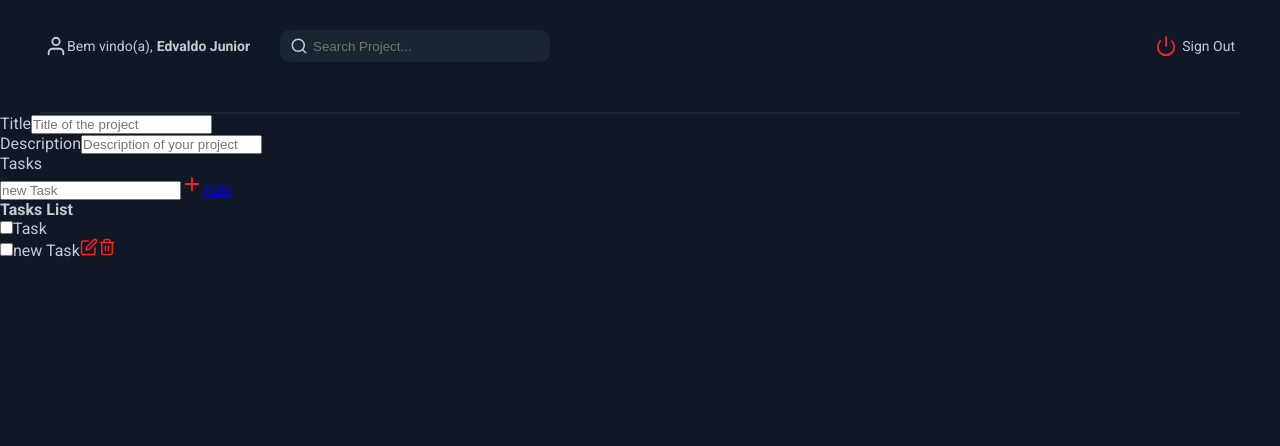
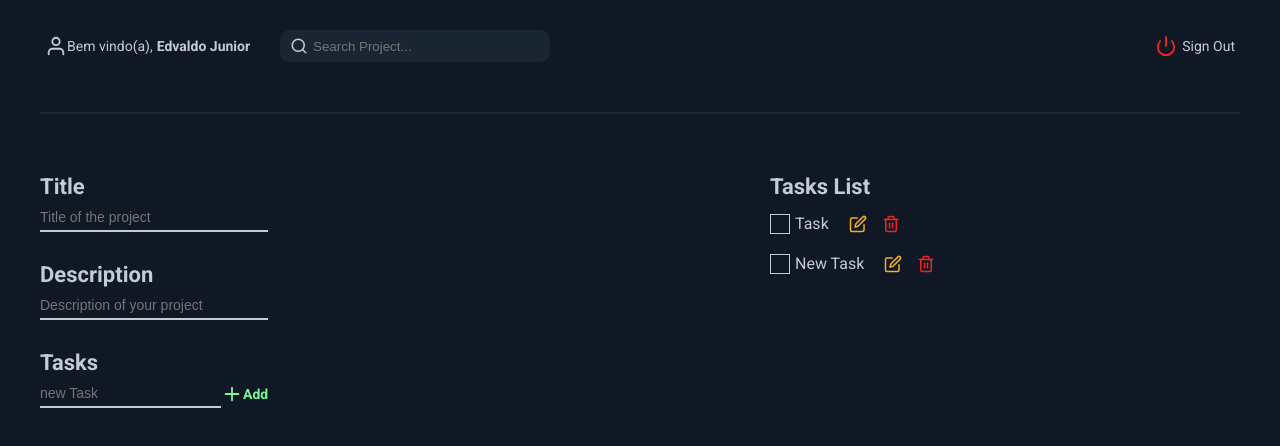
Before and after one commit to EddyPBR/project-advisor-3000, a React (Create React App) app in the folder frontend/: page /project in a window 1280 px wide. Shown: the top 446 px of the page. Built offline with nearby package versions, Linux system fonts and the light colour scheme; the HTML template or start-up script is replaced by a standard one.

Commit message:
adding styles into page project

```diff
--- a/frontend/src/pages/Project/index.js
+++ b/frontend/src/pages/Project/index.js
@@ -48,10 +48,8 @@ export default class Project extends Component {
         </header>
 
         <div className="project-content">
-          <div className="container">
-            <div className="form-project">
+          <form className="form-project">
 
-              <form>
             <div class="form-content">
               <div class="row">
                 <label>Title</label>
@@ -60,47 +58,49 @@ export default class Project extends Component {
 
               <div class="row">
                 <label>Description</label>
-                    <input type="text" placeholder="Description of your project"></input>
+                <input
+                  type="text"
+                  placeholder="Description of your project"
+                ></input>
               </div>
 
               <div class="row">
                 <label>Tasks</label>
                 <div class="row-add-task">
                   <input type="text" placeholder="new Task" />
-                      <Link to="#" class="add-task">
-                        <FiPlus size={22} color="#F72222" />
+                  <Link to="#">
+                    <FiPlus size={22} color="#7AF49C" />
                     <span>Add</span>
                   </Link>
                 </div>
               </div>
-
             </div>
 
             <div className="form-tasks">
               <b>Tasks List</b>
               <div className="tasks-list">
-
                 <div className="task-row">
-                      <input type="checkbox" id="Task" name="Task" />
-                      <label for="Task">Task</label>
+                  <label>
+                    <input type="checkbox" id="Task" name="new Task" />
+                    <span>Task</span>
+                  </label>
+                  <FiEdit size={18} color="#F4AF25" />
+                  <FiTrash2 size={18} color="#F72222" />
                 </div>
 
                 <div className="task-row">
+                  <label>
                     <input type="checkbox" id="Task" name="new Task" />
-                      <label for="new Task">new Task</label>
-                      <FiEdit size={18} color="#F72222" />
+                    <span>New Task</span>
+                  </label>
+                  <FiEdit size={18} color="#F4AF25" />
                   <FiTrash2 size={18} color="#F72222" />
                 </div>
 
               </div>
             </div>
-
           </form>
-
         </div>
-          </div>
-        </div>
-
       </>
     );
   }
--- a/frontend/src/pages/Project/styles.scss
+++ b/frontend/src/pages/Project/styles.scss
@@ -1 +1,143 @@
 @import '../../variables.scss';
+
+.project-content {
+  margin-top: 45px;
+  width: 100%;
+  padding: 0px 95px;
+  display: flex;
+  flex-direction: column;
+
+  @media (max-width: 1280px) {
+    padding: 0px 40px;
+  }
+
+  @media (max-width: 520px) {
+    padding: 0px 20px;
+  }
+
+  .form-project {
+    display: flex;
+    flex-direction: row;
+    justify-content: space-between;
+
+    .form-content {
+      display: flex;
+      flex-direction: column;
+      max-width: 370px;
+
+      .row {
+        display: flex;
+        flex-direction: column;
+        margin: 15px 0px;
+
+        label {
+          font-size: 22px;
+          font-weight: bold;
+          color: $grey;
+          margin-bottom: 5px;
+        }
+
+        input {
+          border: none;
+          border-bottom: 2px solid $grey;
+          background: none;
+          font-size: 14px;
+          color: $grey;
+          padding: 5px 0px;
+        }
+
+        .row-add-task {
+          display: flex;
+          flex-direction: row;
+          align-items: center;
+
+          a {
+            font-size: 14px;
+            color: $green;
+            text-decoration: none;
+            font-weight: bold;
+            display: flex;
+            flex-direction: row;
+            align-items: center;
+            transition: .3s;
+          }
+
+          a:hover {
+            filter: brightness(1.3);
+            text-shadow: $green 0px 0px 2px;
+          }
+        }
+
+      }
+    }
+
+    .form-tasks {
+      display: flex;
+      flex-direction: column;
+      min-width: 470px;
+
+      b {
+        font-size: 22px;
+        margin-top: 15px;
+      }
+
+      .tasks-list {
+        display: flex;
+        flex-direction: column;
+        margin-top: 5px;
+
+        .task-row {
+          display: flex;
+          flex-direction: row;
+          align-items: center;
+          margin: 10px 0px;
+
+          label {
+            display: flex;
+            flex-direction: row;
+            cursor: pointer;
+            user-select: none;
+          }
+
+          input {
+            -webkit-appearance: none;
+            background-color: none;
+            border: 1px solid $grey;
+            padding: 9px;
+            display: inline-block;
+            position: relative;
+            overflow: hidden;
+          }
+
+          input:checked:after {
+            content: '\2714';
+            font-size: 16px;
+            position: absolute;
+            top: 0px;
+            left: 2px;
+            color: $yellow;
+          }
+
+          span {
+            font-size: 16px;
+            color: $grey;
+            margin: 0px 5px;
+          }
+
+          svg {
+            cursor: pointer;
+            margin-left: 15px;
+            transition: .2s;
+          }
+
+          svg:hover {
+            filter: brightness(2);
+            transform: scale(1.1);
+          }
+
+        }
+
+      }
+    }
+  }
+}
```
Lines whose indentation alone changed are shown as unchanged.
